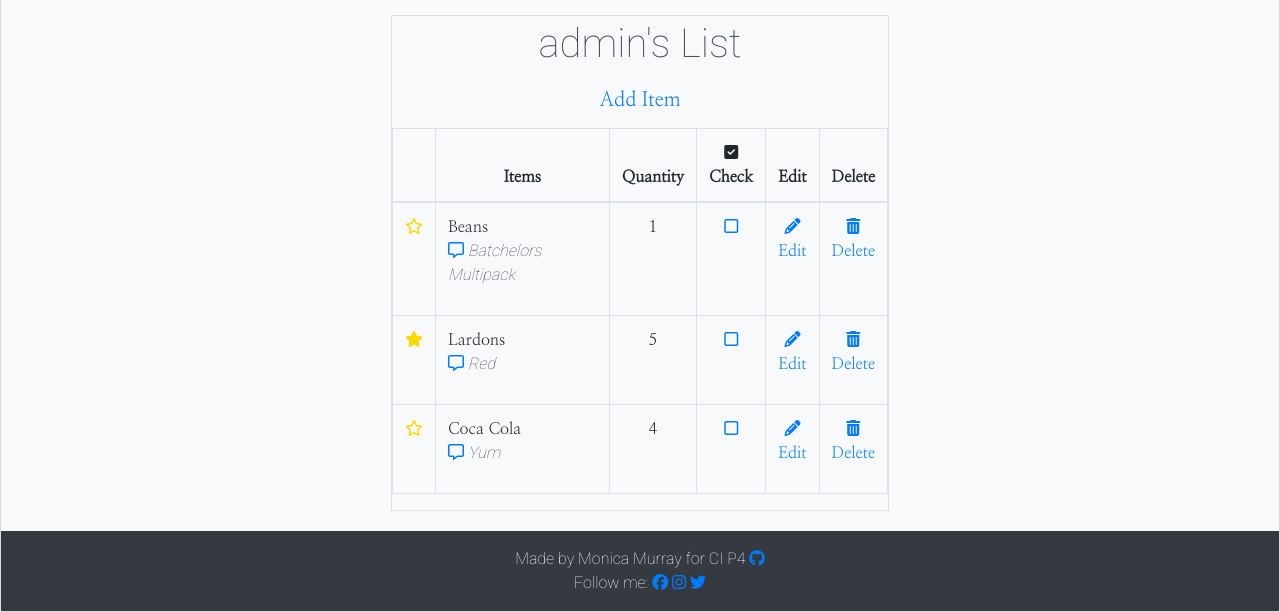
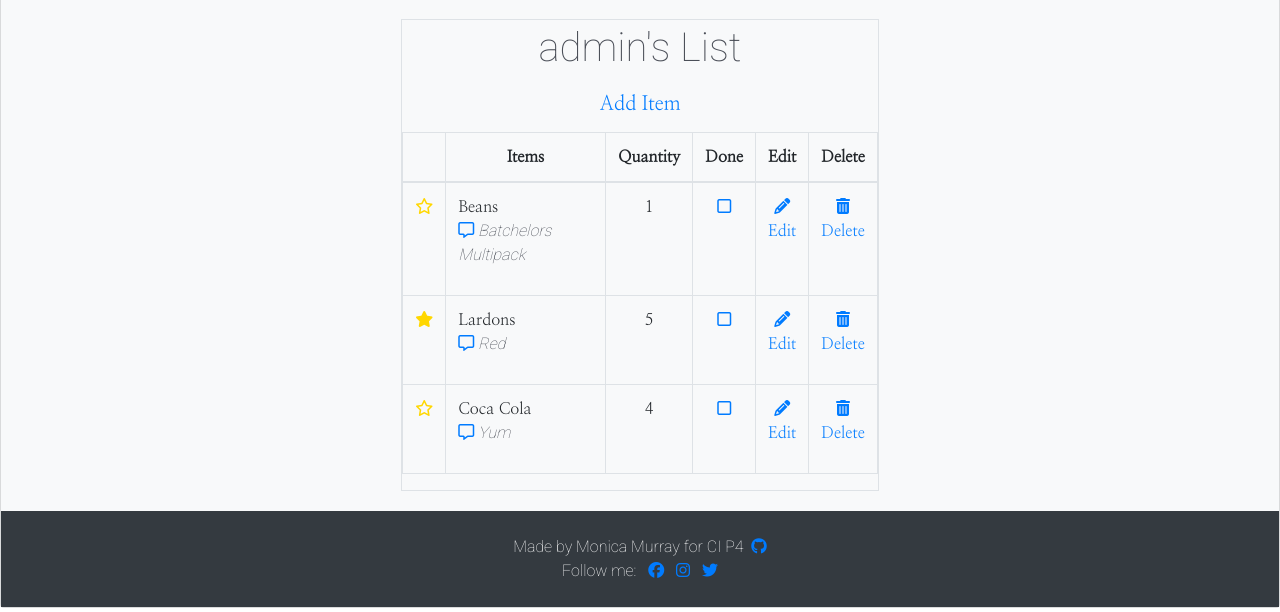
Before and after one commit to MoniMurray/shopping-list, a Django app: page / in a window 1280 px wide. Shown: the part 611-1223 px from the top of the page. Run offline with Django 3.2, Linux system fonts and the light colour scheme; a user stored in the database is signed in; data comes from the database, SQL or seed files in the repository; both versions use the stored data as it was after the commit; some libraries are stand-ins or nearby versions; some web fonts are replaced.

Commit message:
Fix footer to bottom of page on account template pages. Add padding between fontawesome icons for improved UI. Add more comments to explain the code purpose in base.html and index.html

```diff
--- a/static/css/style.css
+++ b/static/css/style.css
@@ -1,5 +1,8 @@
   @import url('https://fonts.googleapis.com/css2?family=Bona+Nova:wght@700&family=Nanum+Myeongjo&family=Roboto:wght@100&display=swap');
 
+html, body {
+    height: 100%;
+}
 
 body {
     background-color: #fff;
@@ -7,6 +10,8 @@ body {
     color: #fff;
     text-align: center;
     font-weight: 300;
+    display: flex;
+    flex-direction: column;
 }
 
 .heading {
@@ -21,19 +26,15 @@ h1, h2, h3, h4, h5, h6, p {
     font-weight: 500;
 }
 
+
 .form-group {
     font-family: 'Roboto', sans-serif;
     color: black;
     font-weight: 500;
 }
 
-/* .card-body {
-    /* background-image: url(..images/organiser_image.jpg) no-repeat
-    center center; */
-    /* color: blue;
-} */
 
-/* from Dee Mc's YouTube tutorial on Recipe site creation  */
+/* Target the active class to underline the active page in the Nav bar*/
 .active {
     border-bottom: 2px solid white;
     font-weight: 500;
@@ -44,9 +45,19 @@ tbody {
     overflow-y: scroll;
 }
 
+/* footer */
+
+.footer {
+    clear: both;
+    position: relative;
+    margin-top: -100px;
+    height: 100px;
+  }
+
+
 /* from Bootstrap */
 
-// Small devices (landscape phones, 576px and up)
+/* Small devices (landscape phones, 576px and up) */
 @media (min-width: 576px) {
     .image-container {
         background: url(../kat-love-KGd047jNsn0-unsplash.jpg) no-repeat center center;
@@ -58,10 +69,10 @@ tbody {
 
 }
 
-// Medium devices (tablets, 768px and up)
+/* Medium devices (tablets, 768px and up) */
 @media (min-width: 768px) {
     .image-container {
-        background: url(../Organiser_image.jpg) no-repeat center center;
+        background: url(../organiser_image.jpg) no-repeat center center;
         height: 100%;
 
         background-color: #fff;
@@ -69,10 +80,10 @@ tbody {
     }
 }
 
-// Large devices (desktops, 992px and up)
+/* Large devices (desktops, 992px and up) */
 @media (min-width: 992px) { ... }
 
-// Extra large devices (large desktops, 1200px and up)
+/* Extra large devices (large desktops, 1200px and up) */
 @media (min-width: 1200px) { ... }
 
 
--- a/templates/account/signup.html
+++ b/templates/account/signup.html
@@ -1,10 +1,12 @@
 {% extends "base.html" %}
 {% load widget_tweaks %}
 
-<!-- {% load i18n %}-->
+{% load i18n %}
+
+<!-- Insert User Registration form into base.html -->
 
 {% block content %}
-<div class="container pt-3 text-center">
+<div class="container text-center">
     <div class="row">
         <div class="col-md-8 mt-3 offset-md-2">
             <h3>Register</h3>
--- a/templates/base.html
+++ b/templates/base.html
@@ -27,10 +27,14 @@
     <title>THE SHOPPING LIST</title>
 </head>
 
+<!-- Content -->
 <body class="dark-bg">
 
     <!-- navigation -->
     <header>
+
+      <!-- Checks whether the current url name is being used and if it is
+        turn on the active class to underline that navigation link name -->
       {% with request.resolver_match.url_name as url_name %}
 
           <nav class="navbar navbar-expand-lg navbar-dark bg-dark">
@@ -45,6 +49,11 @@
                     <div class="navbar-nav">
                       <a class="nav-item nav-link {% if url_name == 'home' %}active{% endif %} text-white"
                         href="{% url 'home' %}">Home <span class="sr-only">(current)</span></a>
+
+                        <!-- Checks that a registered user is logged in
+                        and changes navigation bar content to include
+                        Logout and Search bar-->
+
                       {% if user.is_authenticated %}
                         <a class="nav-item nav-link {% if url_name == 'account_logout' %}active{% endif %} text-white"
                           href="{% url 'account_logout' %}">Logout</a>
@@ -56,9 +65,9 @@
                           <input class="form-control me-2" name="query" type="search" placeholder="Search" aria-label="Search">
                           <button class="btn btn-outline-success ml-1" type="submit">Search</button>
                         </form>
-                        <!-- <form method="GET">
-                          {{shoppingFilter.form}}
-                       </form> -->
+
+                        <!-- Else navigation bar contains only Register
+                          and Login to prevent unauthorised users proceeding -->
                         {% else %}
                         <a class="nav-item nav-link {% if url_name == 'account_signup' %}active{% endif %} text-white"
                           href="{% url 'account_signup' %}">Register</a>
@@ -74,6 +83,7 @@
             </div>
           </nav>
       {% endwith %}
+
       <!-- heading -->
       <div class="heading-sm text-center">
         <h1>
@@ -116,25 +126,26 @@
 
       <!-- footer -->
 
-      <footer class="footer mt-auto py-3 light-bg sticky bg-dark">
+      <footer class="footer mt-auto py-4 light-bg bg-dark">
 
         <p class="m-0 text-center text-white">
           Made by Monica Murray for CI P4
           <a href="https://github.com/MoniMurray/shopping-list" target="_blank" rel="noopener"
           aria-label="Visit my Github profile to see more about this project (Opens a new browser page)">
-          <i class="fa-brands fa-github"></i></a></p>
+          <i class="fa-brands fa-github pl-1"></i></a></p>
         <p class="m-0 text-center text-white">Follow me: <a href="https://www.facebook.com" target="_blank"
             rel="noopener" aria-label="Visit my Facebook page (Opens a new browser page)"><i
-              class="fa-brands fa-facebook"></i></a>
+              class="fa-brands fa-facebook pl-2"></i></a>
           <a href="https://www.instagram.com" target="_blank" rel="noopener"
-            aria-label="Visit my Instagram page (Opens a new browser page)"><i class="fa-brands fa-instagram"></i></a>
+            aria-label="Visit my Instagram page (Opens a new browser page)"><i class="fa-brands fa-instagram pl-2"></i></a>
           <a href="https://www.twitter.com" target="_blank" rel="noopener"
-            aria-label="Visit my Twitter page (Opens a new browser page)"><i class="fa-brands fa-twitter"></i></a>
+            aria-label="Visit my Twitter page (Opens a new browser page)"><i class="fa-brands fa-twitter pl-2"></i></a>
 
 
       </footer>
 
-      <!-- Javascript to automatically dismiss messages after a 3 second delay -->
+      <!-- Use Javascript to automatically dismiss flash success
+        messages after a 3 second delay -->
 
       <script>
         setTimeout(function () {
--- a/templates/index.html
+++ b/templates/index.html
@@ -3,46 +3,56 @@
 
 {% block content %}
 
-<!-- List Image -->
+<!-- Shopping List Image -->
 <div class="image-container mt-3">
   <img
     src="{% static 'images/tamanna-rumee-eD1RNYzzUxc-unsplash (1) (1).jpg' %}"
     class="img-fluid"
     alt="The Shopping List and Organiser landing image"
   />
-  <!-- <img src="static/images/organiser_image.jpg" class="card-img-top" alt="organiser_image"> -->
+
 </div>
-<!-- <hr /> -->
 
 <div class="card-body justify-content-center">
   <div class="row justify-content-center">
+
+    <!-- If a user is authorised, display their Shopping List
+    items in a table with each item row containing additional features -->
+
     {% if user.is_authenticated %}
-    <!-- <form method="get">
-      {{shoppingFilter.form}}
-   </form> -->
+
     <div class="table-responsive-sm table-bordered pt-1">
       <h1>{{user.username}}'s List</h1>
+      <!-- Add a shopping list item -->
       <button type="button" class="btn btn-lg mb-1">
         <a href="{% url 'add' %}">Add Item</a>
       </button>
+
+      <!-- Table  -->
       <div style="max-width: 100%; max-height: 400px; overflow-y: scroll">
         <table class="table">
+
+          <!-- table heading row -->
           <thead>
             <tr>
               <th scope="col" class="w-auto"></th>
               <th scope="col"class="w-50">Items</th>
 
               <th scope="col" class="w-auto">Quantity</th>
-              <th scope="col" class="w-auto"><i class="fa-solid fa-square-check"></i>Check</th>
+              <th scope="col" class="w-auto">Done</th>
               <th scope="col" class="w-auto">Edit</th>
               <th scope="col" class="w-auto">Delete</th>
             </tr>
           </thead>
 
+          <!-- table body containing each shopping list item in its
+          own row -->
           <tbody>
             {% for entry in entry_list %}
             <!-- prefer to put empty block in here but keep getting error messages -->
             <tr>
+
+              <!-- Toggle Star on/off -->
               {% if entry.star %}
                 <td>
                   <a href="{% url 'toggle_star' entry.id %}">
@@ -63,6 +73,7 @@
               <!-- <td><a href="home/{{entry.id}}"><i class="fa-regular fa-star"></i></a></td> -->
               {% endif %}
 
+              <!-- Toggle Mark item off as done  -->
               {% if entry.check_item_as_done %}
 
                 <td class="text-left text-capitalize">
@@ -83,7 +94,7 @@
                 </td>
 
               {% else %}
-
+                <!-- add a Note to the Shopping list item -->
                 <td class="text-left text-capitalize">
                   {{ entry.item_name }}
 
@@ -101,27 +112,22 @@
                 <td>{{entry.quantity}}</td>
                 <td>
                   <a href="{% url 'toggle_check' entry.id %}">
-                    <!-- <button type="submit" name="toggle_check" value="{{entry.id}}" class="btn-like"> -->
                     <i class="fa-regular fa-square"></i>
-                    <!-- </button> -->
                   </a>
-                  <!-- <a href="#"></a> -->
                 </td>
+
+                <!-- Edit the Shopping list item, target by it's id -->
                 <td>
                   <a href="{% url 'edit' entry.id %}">
                     <i class="fa-solid fa-pencil"></i> Edit</a>
                 </td>
                 <!-- <td><a href="{% url 'note' entry.id %}"><i class="fa-regular fa-message"></i>Note</a><p class="text-capitalize font-italic text-wrap" style="width: 6rem;">{{entry.notes}}</p></td> -->
+
+                <!-- Delete the Shopping list item, target by it's id -->
                 <td>
                   <a href="{% url 'delete' entry.id %}">
                     <i class="fa-solid fa-trash-can"></i> Delete</a>
                 </td>
-
-                <!-- consider replacing the checkbox icon with bootstrap's
-                            <div class="custom-control custom-checkbox">
-                            <input type="checkbox" class="custom-control-input" id="customCheck1">
-                            <label class="custom-control-label" for="customCheck1">Check this custom checkbox</label>
-                            </div> -->
 
               {% endif %}
             </tr>
@@ -133,10 +139,7 @@
           </tbody>
         </table>
       </div>
-      <!-- <button type="button" class="btn btn-lg mb5">
-        <a href="{% url 'add' %}">Add Item</a>
-      </button> -->
-      <!-- <button type="button" class="btn btn-lg mb5"><a href="">Add a Note</a></button> -->
+
     </div>
     {% else %}
 
```
Also changed, not shown: templates/account/login.html (+5 -3 lines), templates/account/logout.html (+3 -5 lines), README.md, db.sqlite3, static/images/organiser_image.jpg (renamed from static/images/Organiser_image.jpg).
